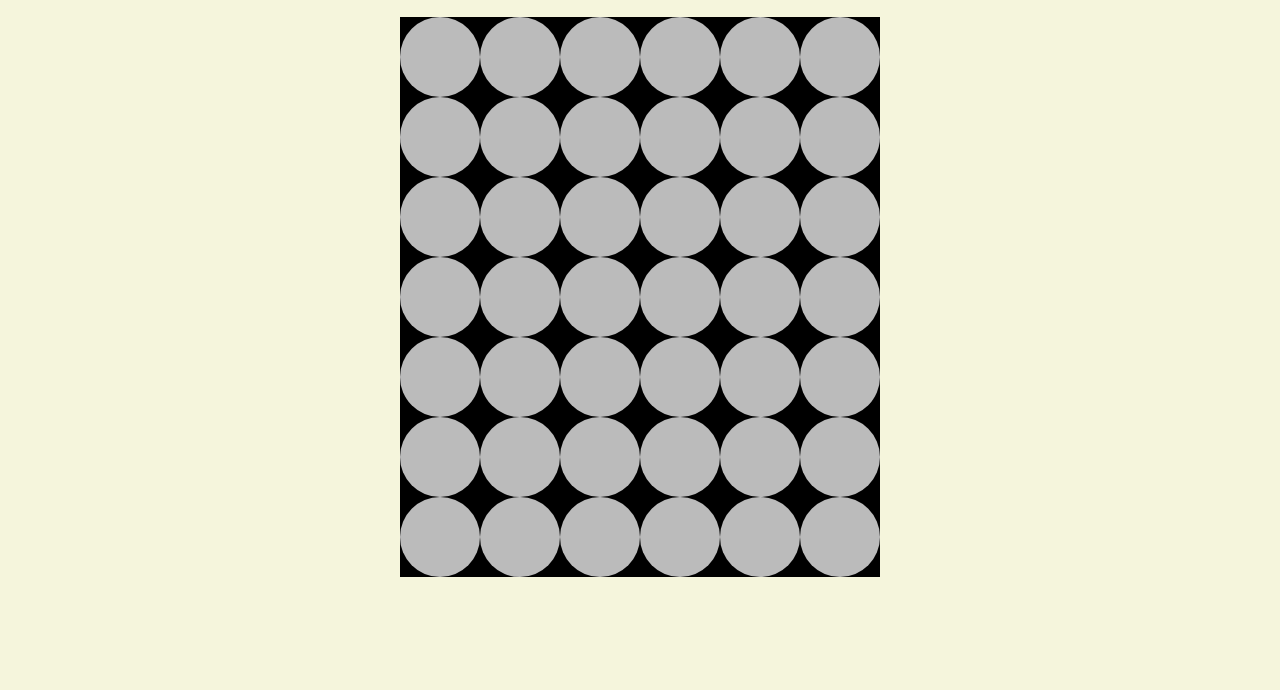
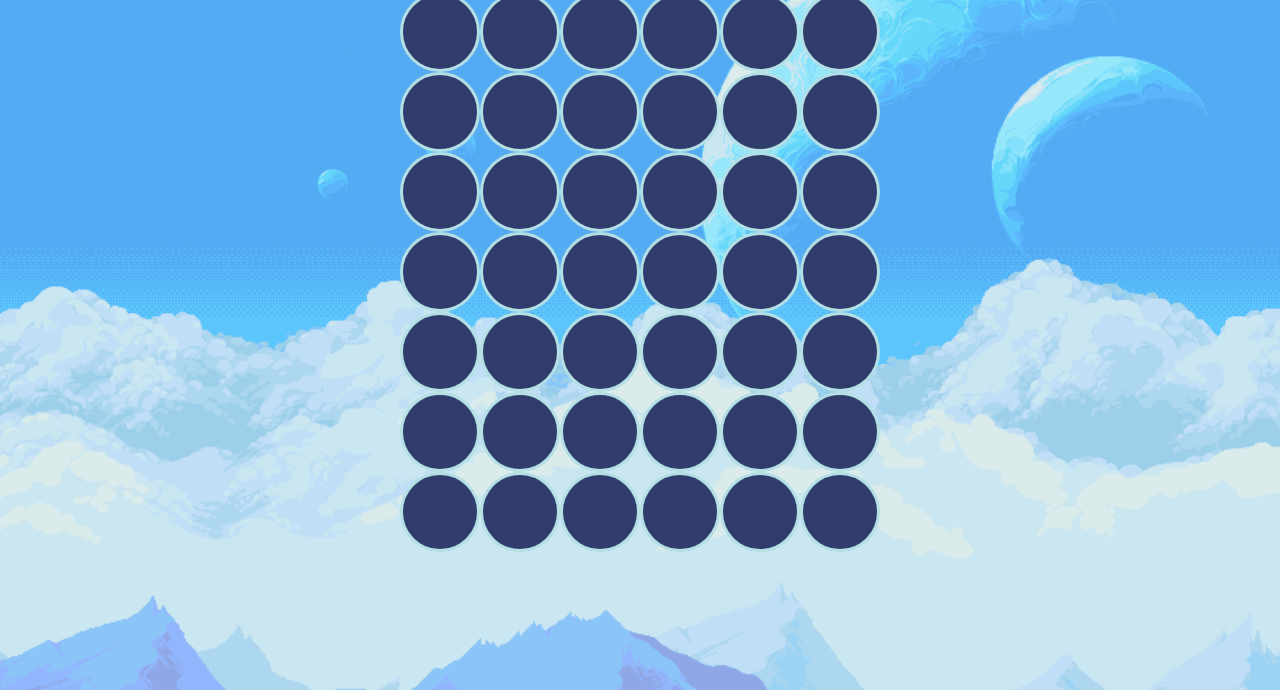
Before and after one commit to redrobin005/Connect4, a plain HTML site: page index.html in a window 1280 px wide. Shown: the part 110-800 px from the top of the page. Drawn offline with nearby package versions, Linux system fonts and the light colour scheme.

Commit message:
Background, colours and font changes

```diff
--- a/index.html
+++ b/index.html
@@ -5,7 +5,15 @@
     <meta http-equiv="X-UA-Compatible" content="IE=edge">
     <meta name="viewport" content="width=device-width, initial-scale=1.0">
 
+    <!-- CSS only -->
+    <link href="https://cdn.jsdelivr.net/npm/bootstrap@5.1.3/dist/css/bootstrap.min.css" rel="stylesheet" integrity="sha384-1BmE4kWBq78iYhFldvKuhfTAU6auU8tT94WrHftjDbrCEXSU1oBoqyl2QvZ6jIW3" crossorigin="anonymous">
     <link href="main.css" rel="stylesheet"type="text/css">
+    <link rel="preconnect" href="https://fonts.googleapis.com">
+    <link rel="preconnect" href="https://fonts.gstatic.com" crossorigin>
+    <link href="https://fonts.googleapis.com/css2?family=Press+Start+2P&family=VT323&display=swap" rel="stylesheet">
+
+    <!-- JavaScript Bundle with Popper -->
+    <script src="https://cdn.jsdelivr.net/npm/bootstrap@5.1.3/dist/js/bootstrap.bundle.min.js" integrity="sha384-ka7Sk0Gln4gmtz2MlQnikT1wXgYsOg+OMhuP+IlRH9sENBO0LRn5q+8nbTov4+1p" crossorigin="anonymous"></script>
     <title>Connect 4</title>
 </head>
 <body>
--- a/main.css
+++ b/main.css
@@ -2,20 +2,27 @@ body {
     text-align: center;
     max-width: max-content;
     margin: auto;
-    background-color: beige;
-    /* background-image: linear-gradient(to right, turquoise , white); */
+    /* background-color: #F4976C; */
+    background-image: url('media/palette1b.png');
+    background-size: cover;
+    font-family: 'Press Start 2P', cursive;
+    font-family: 'VT323', monospace;
+    font-size: large;
+
 }
 
 #grid{
-    background-color: black;
     display: flex;
     flex-wrap: wrap;
+    justify-content: space-between;
 
 }
 
 .cell {
     height: 80px;
     width: 80px;
-    background-color: #bbb;
+    background-color: #303C6C ;
     border-radius: 50%;
+    border: solid;
+    border-color:#B4DFE5;
 }
```
Also changed, not shown: start.html (+12 -3 lines), media/palette1b.png (added).
